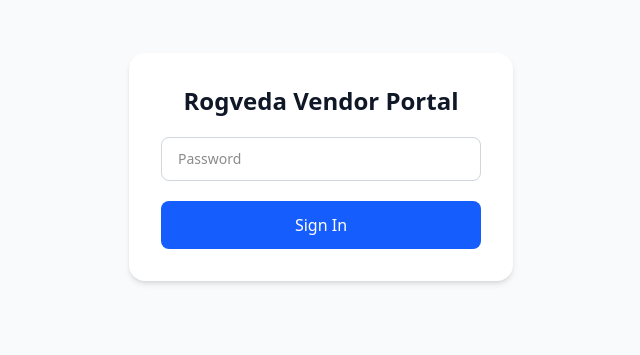
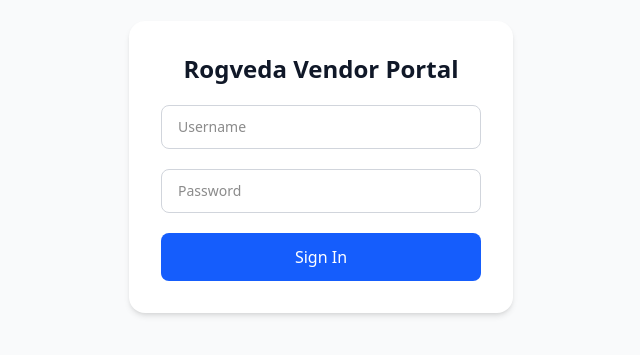
Before and after one commit to jarpit2003/Rogveda, a Next.js app: page /vendor/login in a window 1280 px wide. Shown: the part 233-588 px from the top of the page, without its empty margins (319-959 px from the left). Built offline with nearby package versions, Linux system fonts and the light colour scheme.

Commit message:
fix: restore separate username and password inputs

```diff
--- a/app/vendor/login/page.tsx
+++ b/app/vendor/login/page.tsx
@@ -44,6 +44,10 @@ export default function VendorLoginPage() {
           value={username}
           onChange={e => setUsername(e.target.value)}
           className="w-full border border-gray-300 rounded-lg px-4 py-[11px] text-sm focus:outline-none focus:ring-2 focus:ring-blue-500"
+        />
+
+        <input
+          type="password"
           placeholder="Password"
           value={password}
           onChange={e => setPassword(e.target.value)}
```
